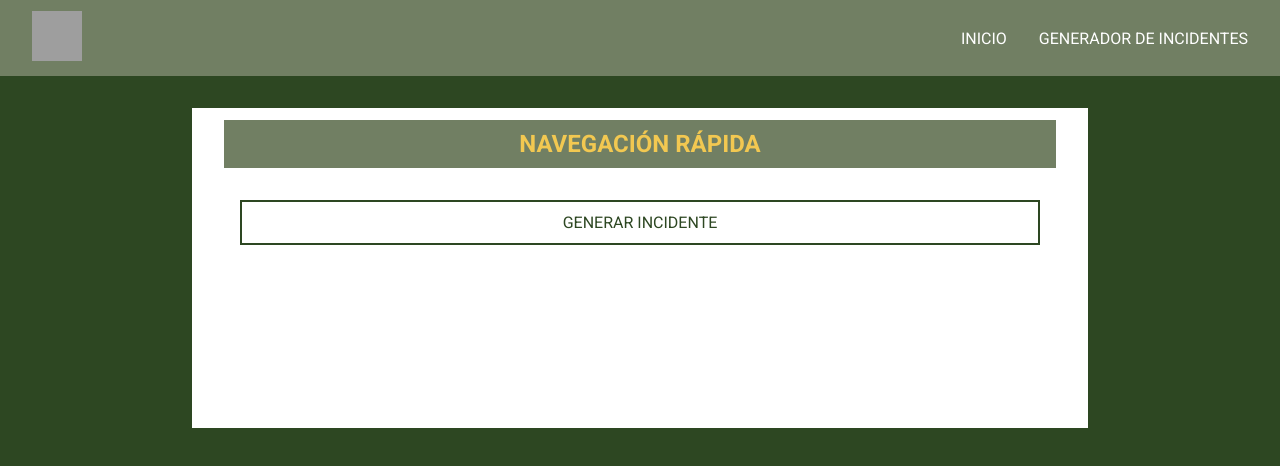
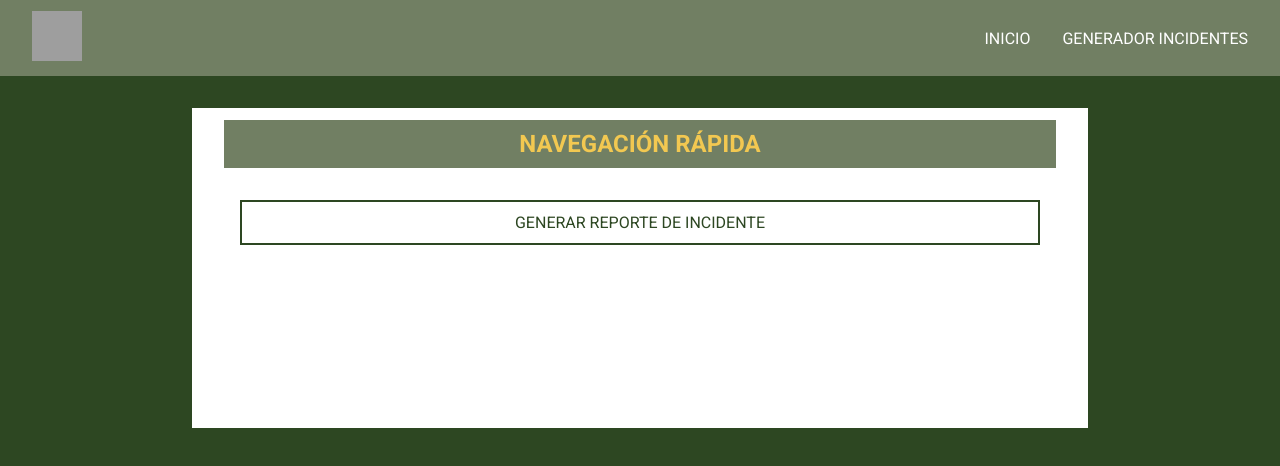
Before and after one commit to ApeWithGlasses/paperwork-generator, a React (Vite) app: page /#/ in a window 1280 px wide. Shown: the top 466 px of the page. Built offline with nearby package versions, Linux system fonts and the light colour scheme; grey boxes are pictures that could not be loaded.

Commit message:
refactor(incident generator): :speech_balloon: Update text button and link in navbar

```diff
--- a/src/components/Navbar.tsx
+++ b/src/components/Navbar.tsx
@@ -11,7 +11,7 @@ const Navbar = () => {
         <section className="left--section">
             <ul className="links">
                 <li><Link to={'/'}>Inicio</Link></li>
-                <li><Link to={'/incidents'}>Generador de Incidentes</Link></li>
+                <li><Link to={'/incidents'}>Generador Incidentes</Link></li>
             </ul>
         </section>
     </nav>
--- a/src/pages/Home.tsx
+++ b/src/pages/Home.tsx
@@ -10,7 +10,7 @@ const Home = () => {
         <div className="title--container">
           <h2>Navegación Rápida</h2>
         </div>
-        <Link to={'/incidents'}>Generar Incidente</Link>
+        <Link to={'/incidents'}>Generar Reporte de Incidente</Link>
       </section>
     </>
   )
```
